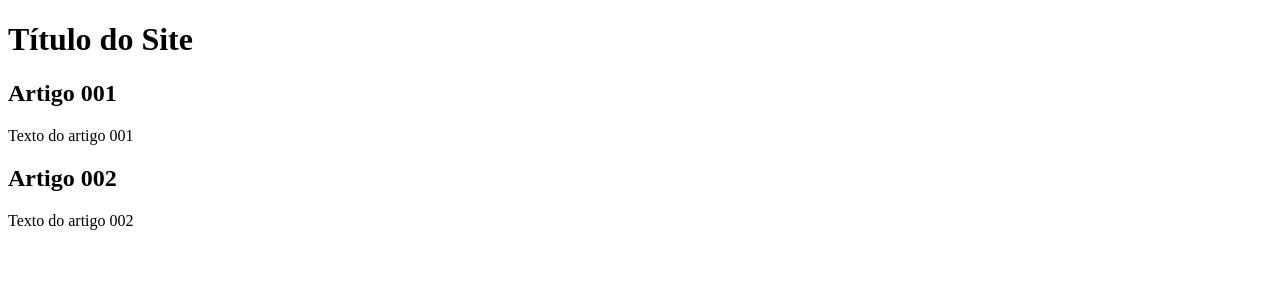
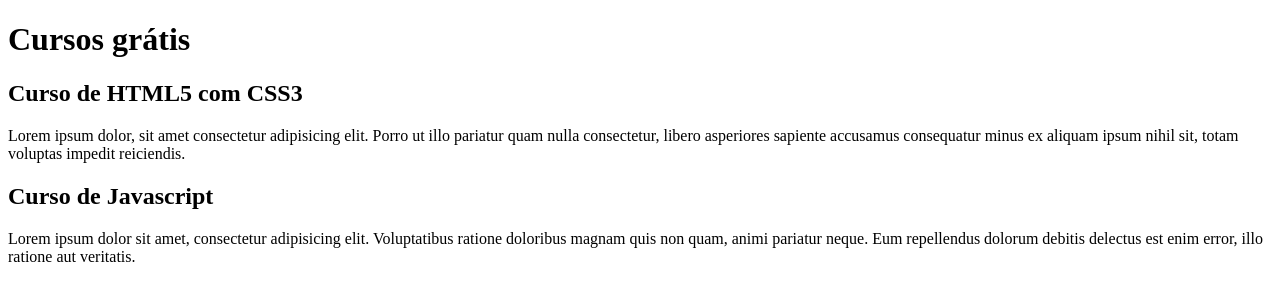
Before and after one commit to DesireeMCosta/projeto-site, a plain HTML site: page index.html in a window 1280 px wide. Drawn offline with Linux system fonts and the light colour scheme.

Commit message:
Comecei a escrever o conteúdo

```diff
--- a/index.html
+++ b/index.html
@@ -9,16 +9,16 @@
 <body>
     <main>
         <header>
-            <h1>Título do Site</h1>
+            <h1>Cursos grátis</h1>
         </header>
 
         <article>
-            <h2>Artigo 001</h2>
-            <p>Texto do artigo 001</p>
+            <h2>Curso de HTML5 com CSS3</h2>
+            <p>Lorem ipsum dolor, sit amet consectetur adipisicing elit. Porro ut illo pariatur quam nulla consectetur, libero asperiores sapiente accusamus consequatur minus ex aliquam ipsum nihil sit, totam voluptas impedit reiciendis.</p>
         </article>
         <article>
-            <h2>Artigo 002</h2>
-            <p>Texto do artigo 002</p>
+            <h2>Curso de Javascript</h2>
+            <p>Lorem ipsum dolor sit amet, consectetur adipisicing elit. Voluptatibus ratione doloribus magnam quis non quam, animi pariatur neque. Eum repellendus dolorum debitis delectus est enim error, illo ratione aut veritatis.</p>
         </article>
     </main>
 </body>
```
